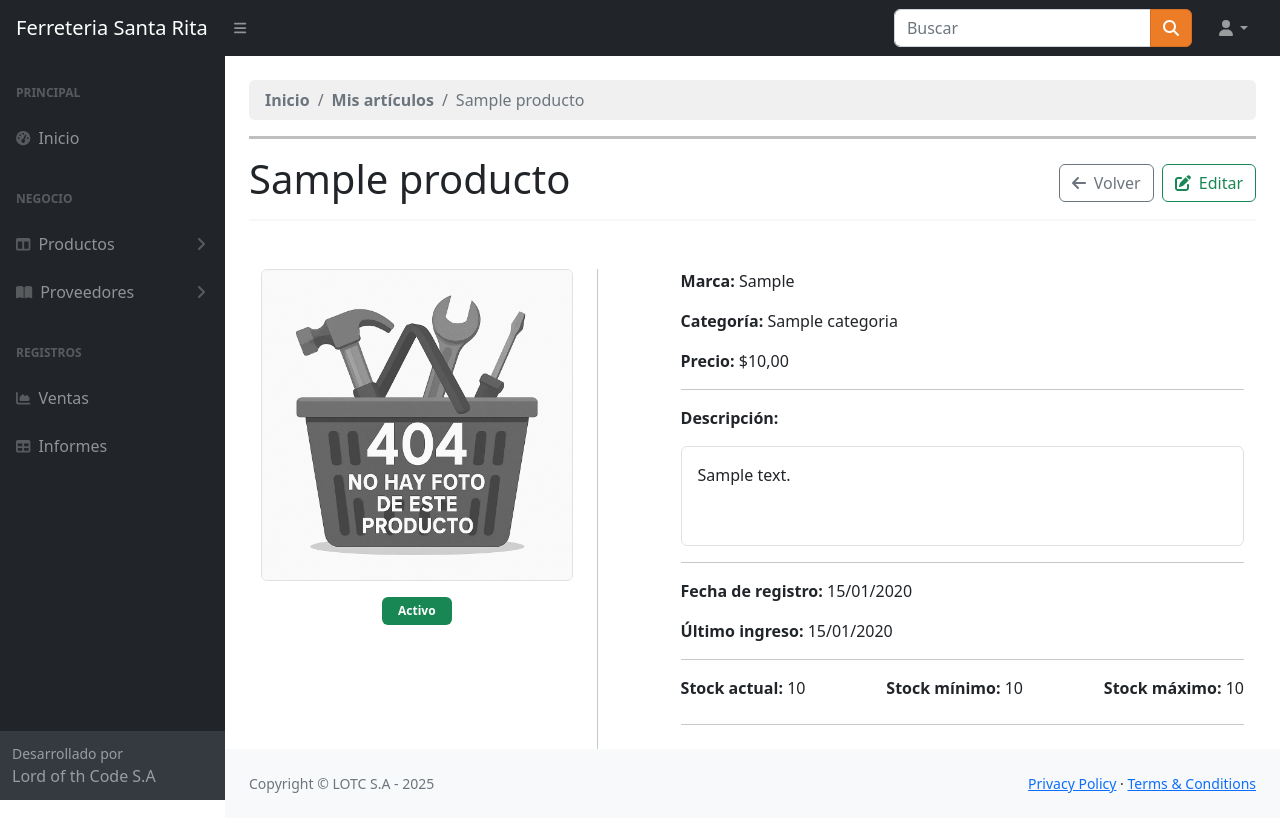
After one commit to RamiroCordoba/PF-ISI-CTT, a Django app: page /productos/articulos/informacion/1/ in a window 1280 px wide. The commit adds this page. Run offline with Django 5.2, Linux system fonts and the light colour scheme; tables that the repository leaves empty hold one stand-in row (values such as "Sample post"); some libraries are stand-ins or nearby versions.

Commit message:
Modulo de producto termiando, agregaue aspectos esteticos generales.

```diff
--- /dev/null
+++ b/productos/templates/articulos/articulo_details.html
@@ -0,0 +1,120 @@
+{% extends 'dashboard/principal.html' %} {% load static %} {% block Contenido %}
+<div class="container-fluid px-4">
+  <!-- Breadcrumb -->
+  <nav
+    aria-label="breadcrumb"
+    class="mt-4 rounded px-3 py-2"
+    style="background-color: #f0f0f0"
+  >
+    <ol class="breadcrumb mb-0 text-muted">
+      <li class="breadcrumb-item">
+        <a
+          href="{% url 'dashboard' %}"
+          class="text-decoration-none text-muted fw-bold"
+          >Inicio</a
+        >
+      </li>
+      <li class="breadcrumb-item">
+        <a
+          href="{% url 'mis_articulos' %}"
+          class="text-decoration-none text-muted fw-bold"
+          >Mis artículos</a
+        >
+      </li>
+      <li class="breadcrumb-item active" aria-current="page">
+        {{ elArticulo.nombre }}
+      </li>
+    </ol>
+  </nav>
+  <hr style="height: 3px; background-color: black; border: none" />
+  <!-- Título y botones -->
+  <div class="d-flex justify-content-between align-items-center mb-3">
+    <h1 class="mb-0">{{ elArticulo.nombre }}</h1>
+    <div class="d-flex gap-2 mt-2">
+      <a href="{% url 'mis_articulos' %}" class="btn btn-outline-secondary">
+        <i class="fa fa-arrow-left me-1"></i> Volver
+      </a>
+      <a
+        href="{% url 'editar_articulo' elArticulo.id %}"
+        class="btn btn-outline-success"
+      >
+        <i class="fa fa-edit me-1"></i> Editar
+      </a>
+    </div>
+  </div>
+
+  <!-- Separador -->
+  <hr class="my-3 border-top border-2 border-dark-subtle" />
+
+  <!-- Tarjeta del detalle -->
+  <div class="container mt-5">
+    <div class="row">
+      <!-- Columna: Imagen + info lateral -->
+      <div class="col-md-4 text-center">
+        <img
+          src="{% static 'principal/assets/img/404_no_img_producto.png' %}"
+          alt="Imagen del artículo"
+          class="img-fluid border mb-3 rounded"
+        />
+
+        <!-- Estado del artículo -->
+        <div class="mb-3">
+          <span
+            class="badge {% if elArticulo.activo %}bg-success{% else %}bg-danger{% endif %} px-3 py-2"
+          >
+            {% if elArticulo.activo %}Activo{% else %}Inactivo{% endif %}
+          </span>
+        </div>
+      </div>
+
+      <!-- Separador -->
+      <div class="col-md-1 d-none d-md-block">
+        <div class="vr h-100"></div>
+      </div>
+
+      <!-- Columna: Información general -->
+      <div class="col-md-7">
+        <p><strong>Marca:</strong> {{ elArticulo.marca }}</p>
+        <p><strong>Categoría:</strong> {{ elArticulo.categoria }}</p>
+        <p><strong>Precio:</strong> ${{ elArticulo.precio }}</p>
+
+        <hr />
+
+        <!-- Descripción -->
+        <p><strong>Descripción:</strong></p>
+        <div
+          class="border rounded p-3 mb-3"
+          style="min-height: 100px; border-color: #6c757d"
+        >
+          {{ elArticulo.descripcion }}
+        </div>
+
+        <!-- Fechas -->
+        <hr />
+        <p>
+          <strong>Fecha de registro:</strong>
+          {{ elArticulo.fecha_registro|date:"d/m/Y" }}
+        </p>
+        <p>
+          <strong>Último ingreso:</strong>
+          {{ elArticulo.fecha_ultimo_ingreso|date:"d/m/Y" }}
+        </p>
+        <!-- Bloque de stock -->
+        <hr />
+        <div style="display: flex; justify-content: space-between; width: 100%">
+          <div><strong>Stock actual:</strong> {{ elArticulo.stock }}</div>
+          <div>
+            <strong>Stock mínimo:</strong> {{ elArticulo.stock_minimo }}
+          </div>
+          <div>
+            <strong>Stock máximo:</strong> {{ elArticulo.stock_maximo }}
+          </div>
+        </div>
+
+        <hr class="my-4" />
+      </div>
+    </div>
+  </div>
+
+  {% endblock Contenido %}
+</div>
--- a/productos/templates/articulos/articulo_list.html
+++ b/productos/templates/articulos/articulo_list.html
@@ -70,7 +70,7 @@
               <a href="{% url 'eliminar_articulo' p.id %}" class="btn btn-outline-danger mt-2" style="--bs-btn-padding-y: .25rem; --bs-btn-padding-x: .5rem; --bs-btn-font-size: .75rem;">
                   <i class="fa fa-trash fa-sm" title="Eliminar"></i>
               </a>
-              <a href="#" class="btn btn-outline-primary mt-2" style="--bs-btn-padding-y: .25rem; --bs-btn-padding-x: .5rem; --bs-btn-font-size: .75rem;">
+              <a href="{% url 'detalles_de_articulo' p.id %}" class="btn btn-outline-primary mt-2" style="--bs-btn-padding-y: .25rem; --bs-btn-padding-x: .5rem; --bs-btn-font-size: .75rem;">
                 <i class="fa-solid fa-eye" title="Ver"></i>
               </a>
           {% endif %}
--- a/productos/urls.py
+++ b/productos/urls.py
@@ -9,8 +9,9 @@ urlpatterns = [
     path('categorias/editar_categoria/<int:pk>/', CategoriaUpdate.as_view(), name='editar_categoria'),
     path('categorias/eliminar_categoria/<int:pk>/', CategoriaDelete.as_view(), name='eliminar_categoria'),
     #__________ Productos
-    path('articulos/', ProductoList.as_view(), name='mis_articulos'),
-    path('articulos/nuevo_articulo/', ProductoCreate.as_view(), name='nuevo_articulo'),
-    path('articulos/editar_articulo/<int:pk>/', ProductoUpdate.as_view(), name='editar_articulo'),
-    path('articulos/eliminar_articulo/<int:pk>/', ProductoDelete.as_view(), name='eliminar_articulo'),
+    path('articulos/', ArticuloList.as_view(), name='mis_articulos'),
+    path('articulos/nuevo_articulo/', ArticuloCreate.as_view(), name='nuevo_articulo'),
+    path('articulos/editar_articulo/<int:pk>/', ArticuloUpdate.as_view(), name='editar_articulo'),
+    path('articulos/eliminar_articulo/<int:pk>/', ArticuloDelete.as_view(), name='eliminar_articulo'),
+    path('articulos/informacion/<int:pk>/', ArticuloDetail.as_view(), name='detalles_de_articulo'),
 ]
--- a/productos/views.py
+++ b/productos/views.py
@@ -1,10 +1,11 @@
 from django.shortcuts import render
 from django.urls import reverse_lazy
-from django.views.generic import ListView,CreateView,UpdateView,DeleteView
+from django.views.generic import ListView,CreateView,UpdateView,DeleteView,DetailView
 from .models import *
+from django.contrib.auth.mixins import LoginRequiredMixin
+#______ Categorias CRUD
 
-#______ Categorias CRUD
-class CategoriaList(ListView):
+class CategoriaList(LoginRequiredMixin, ListView):
   model=Categoria
   template_name="categorias/categoria_list.html"
   context_object_name="categorias"
@@ -19,26 +20,26 @@ class CategoriaList(ListView):
 
           return queryset
 
-class CategoriaCreate(CreateView):
+class CategoriaCreate(LoginRequiredMixin,CreateView):
      model=Categoria
      fields=["nombre","descripcion"]
      template_name="categorias/categoria_form.html"
      success_url = reverse_lazy("categorias")
 
-class CategoriaUpdate(UpdateView):
+class CategoriaUpdate(LoginRequiredMixin,UpdateView):
      model=Categoria
      fields=["nombre","descripcion"]
      template_name="categorias/categoria_form.html"
      success_url = reverse_lazy("categorias")
 
-class CategoriaDelete(DeleteView):
+class CategoriaDelete(LoginRequiredMixin,DeleteView):
      model=Categoria
      template_name="categorias/categoria_confirm_delete.html"
      success_url = reverse_lazy("categorias")
 
 #______ Productos CRUD
 
-class ProductoList(ListView):
+class ArticuloList(LoginRequiredMixin,ListView):
     model = Producto
     template_name = "articulos/articulo_list.html"
     context_object_name = "articulos"
@@ -63,19 +64,24 @@ class ProductoList(ListView):
         return context
 
 
-class ProductoCreate(CreateView):
+class ArticuloCreate(LoginRequiredMixin,CreateView):
      model=Producto
      fields=["nombre","descripcion","precio","stock","stock_maximo","stock_minimo","categoria","marca","fecha_ultimo_ingreso","activo"]
      template_name="articulos/articulo_form.html"
      success_url = reverse_lazy("mis_articulos")
 
-class ProductoUpdate(UpdateView):
+class ArticuloUpdate(LoginRequiredMixin,UpdateView):
      model=Producto
      fields=["nombre","descripcion","precio","stock","stock_maximo","stock_minimo","categoria","marca","fecha_ultimo_ingreso","activo"]
      template_name="articulos/articulo_form.html"
      success_url = reverse_lazy("mis_articulos")
 
-class ProductoDelete(DeleteView):
+class ArticuloDelete(LoginRequiredMixin,DeleteView):
      model=Producto
      template_name="articulos/articulo_confirm_delete.html"
      success_url = reverse_lazy("mis_articulos")
+
+class ArticuloDetail(DetailView):
+     model=Producto
+     template_name="articulos/articulo_details.html"
+     context_object_name = 'elArticulo'
```
Also changed, not shown: dashboard/static/principal/assets/img/404_no_img_producto.png (added).
